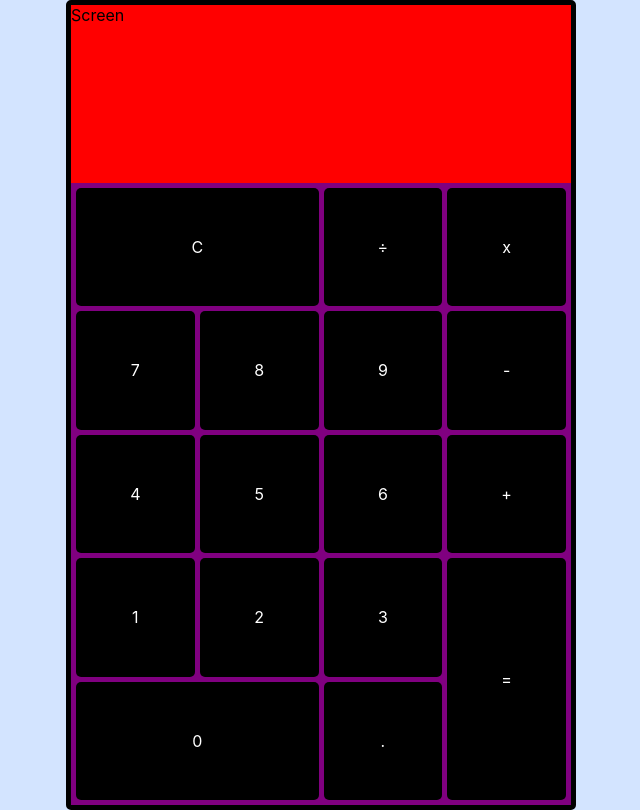
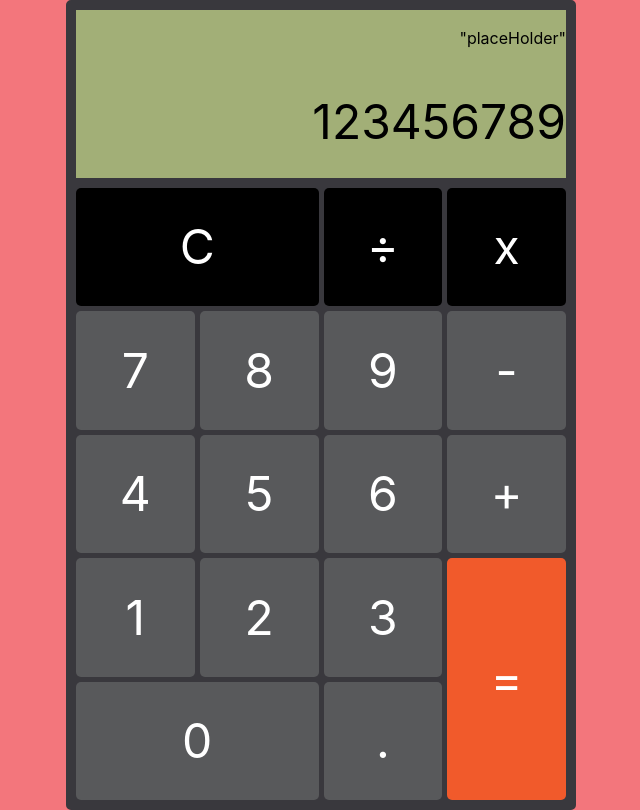
Before and after one commit to loumac91/hookscalc, a React (Create React App) app: page / in a window 1280 px wide. Shown: the whole page, without its empty margins (319-959 px from the left). Built offline with nearby package versions, Linux system fonts and the light colour scheme.

Commit message:
basic design

```diff
--- a/src/Components/Body.css
+++ b/src/Components/Body.css
@@ -1,10 +1,10 @@
 .calcBody {
     grid-column: 1;
     grid-row: 2;
-    background-color: purple;
+    background-color: #39383d;
     display: grid;
-    grid-template-columns: 1fr 1fr 1fr 1fr;
-    grid-template-rows: 1fr 1fr 1fr 1fr 1fr;
+    grid-template-columns: repeat(4, 1fr);
+    grid-template-rows: repeat(5, 1fr);
     grid-gap: 5px;
     padding: 5px;
 }
@@ -15,6 +15,7 @@
     background-color: black;
     color:white;
     border-radius: 5px;
+    font-size: 48px;
 }
 
 .unknown {}
@@ -25,42 +26,69 @@
     grid-column-end: 3;
 }
 
+
 .divide {}
 
 .multiply {}
 
-.seven {}
+.seven {
+    background-color: #58595b;
+}
 
-.eight {}
+.eight {
+    background-color: #58595b;
+}
 
-.nine {}
+.nine {
+    background-color: #58595b;
+}
 
-.minus {}
+.minus {
+    background-color: #58595b;
+}
 
-.four {}
+.four {
+    background-color: #58595b;
+}
 
-.five {}
+.five {
+    background-color: #58595b;
+}
 
-.six {}
+.six {
+    background-color: #58595b;
+}
 
-.add {}
+.add {
+    background-color: #58595b;
+}
 
-.one {}
+.one {
+    background-color: #58595b;
+}
 
-.two {}
+.two {
+    background-color: #58595b;
+}
 
-.three {}
+.three {
+    background-color: #58595b;
+}
 
 .equals {
     grid-row-start: 4;
     grid-row-end: 6;
     grid-column: 4;
+    background-color: #f15a2b;
 }
 
 .zero {
     grid-row: 5;
     grid-column-start: 1;
     grid-column-end: 3;
+    background-color: #58595b;
 }
 
-.decimal {}
+.decimal {
+    background-color: #58595b;
+}
--- a/src/Components/Calculator.css
+++ b/src/Components/Calculator.css
@@ -4,6 +4,6 @@
     grid-template-rows: 1fr 3.5fr;
     height: 800px;
     width: 500px;
-    border: 5px solid black;
+    border: 5px solid #39383d;
     border-radius: 5px;
 }
--- a/src/Components/Screen.css
+++ b/src/Components/Screen.css
@@ -1,5 +1,27 @@
 .screen {
     grid-column: 1;
     grid-row:1;
-    background-color: red;
+    background-color: #39383d;
+    display: grid;
+    grid-template-rows: 1fr 2fr;
+    grid-template-columns: 1fr;
+    place-content: center;
+    padding: 5px;
 }
+
+.historyContainer {
+    grid-row: 1;
+    display: grid;
+    align-items: center;
+    justify-items: end;
+    background-color: #a2af77;
+}
+
+.valueContainer {
+    grid-row: 2;
+    font-size: 48px;
+    display: grid;
+    align-items: center;
+    justify-items: end;
+    background-color: #a2af77;
+}
--- a/src/Components/Screen.js
+++ b/src/Components/Screen.js
@@ -2,9 +2,17 @@ import React, { useState } from 'react';
 import './Screen.css';
 
 export default () => {
+
+    const [value, setValue] = useState("123456789");
+
     return (
         <div className="screen">
-            Screen
+            <div className="historyContainer">
+                "placeHolder"
+            </div>
+            <div className="valueContainer">
+                {value}
+            </div>
         </div>
     );
 };
--- a/src/index.css
+++ b/src/index.css
@@ -6,7 +6,7 @@ body {
     sans-serif;
   -webkit-font-smoothing: antialiased;
   -moz-osx-font-smoothing: grayscale;
-  background-color: #d3e4ff;
+  background-color: #f3767c;
 }
 
 code {
```
Also changed, not shown: src/App.css (line endings or trailing spaces).
